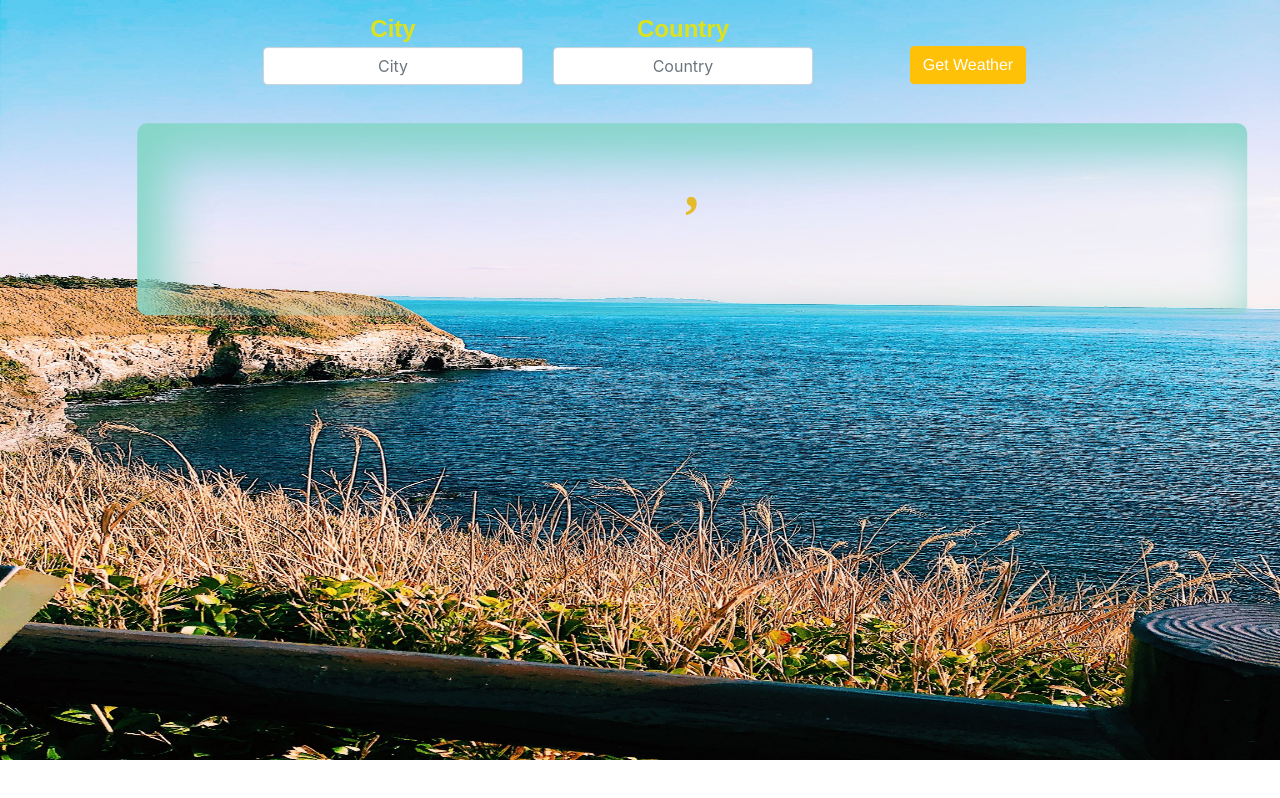
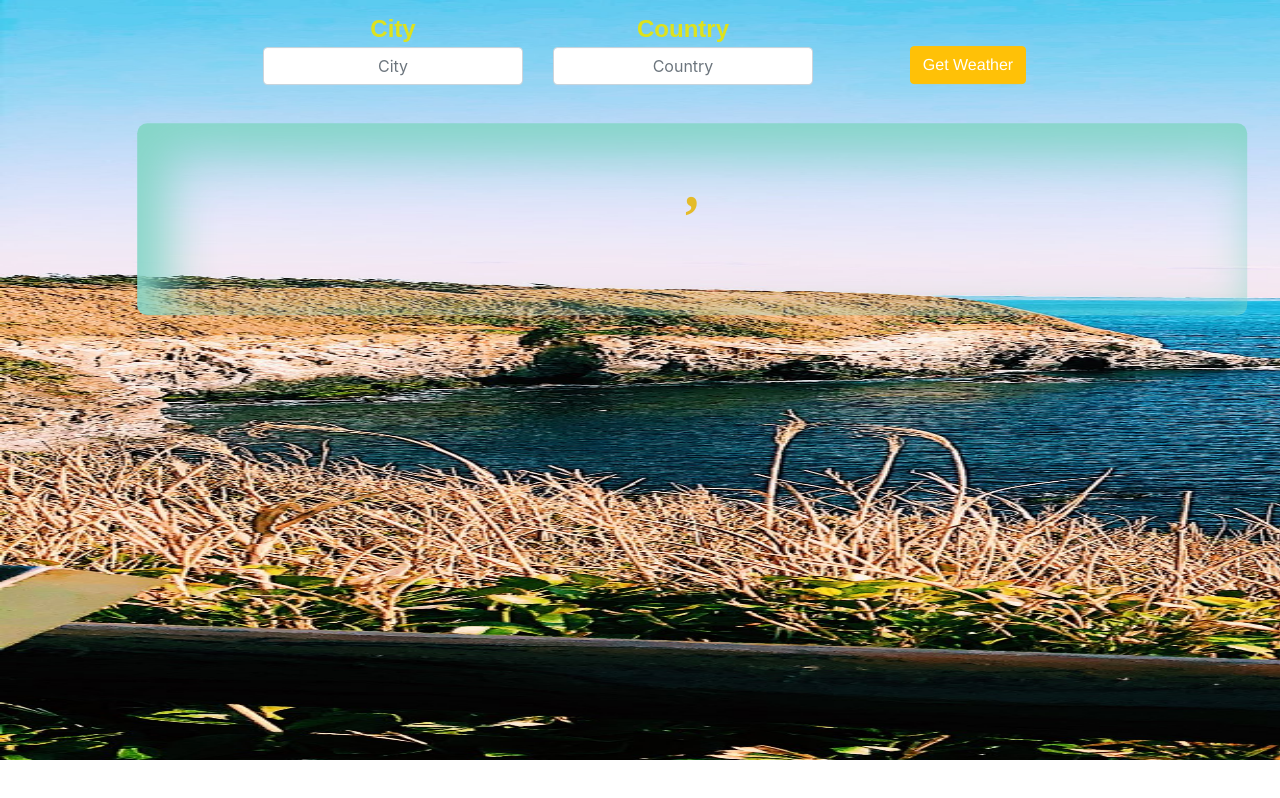
Before and after one commit to tarotech96/Get-current-weather-in-countries-using-weather-API, a React (Create React App) app: page / in a window 1280 px wide. Shown: the top 798 px of the page. Built offline with nearby package versions, Linux system fonts and the light colour scheme.

Commit message:
updated by nvcong

```diff
--- a/src/index.css
+++ b/src/index.css
@@ -14,3 +14,9 @@ code {
   font-family: source-code-pro, Menlo, Monaco, Consolas, 'Courier New',
     monospace;
 }
+
+@media only screen and (min-width: 375px) {
+  body {
+    background-size: 250% 250%;
+  }
+}
```
